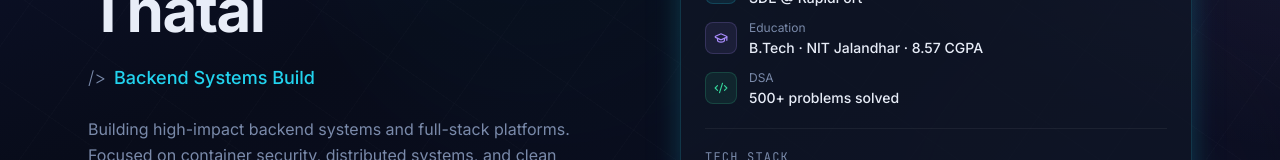
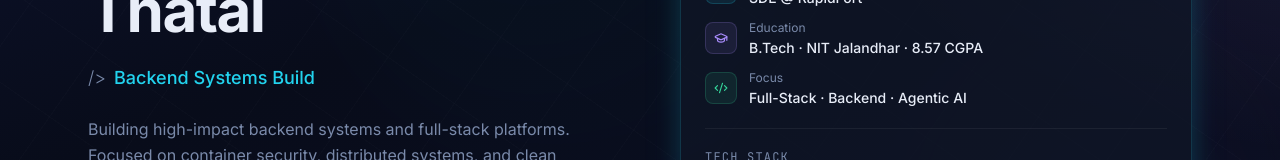
Before and after one commit to VaiibhavThatai/Portfolio, a Next.js app: page / in a window 1280 px wide. Shown: the part 323-483 px from the top of the page. Built offline with nearby package versions, Linux system fonts and the light colour scheme.

Commit message:
fix: modify hero card, introduce focus instead

```diff
--- a/components/hero.tsx
+++ b/components/hero.tsx
@@ -62,7 +62,7 @@ function useTypewriter(words: string[], speed = 80, pause = 1800) {
 const QUICK_FACTS = [
   { icon: Briefcase, label: "Current Role", value: "SDE @ RapidFort", color: "#22d3ee" },
   { icon: GraduationCap, label: "Education", value: "B.Tech · NIT Jalandhar · 8.57 CGPA", color: "#a78bfa" },
-  { icon: Code2, label: "DSA", value: "500+ problems solved", color: "#34d399" },
+  { icon: Code2, label: "Focus", value: "Full-Stack · Backend · Agentic AI", color: "#34d399" },
 ]
 
 const TECH_CLOUD = [
```
